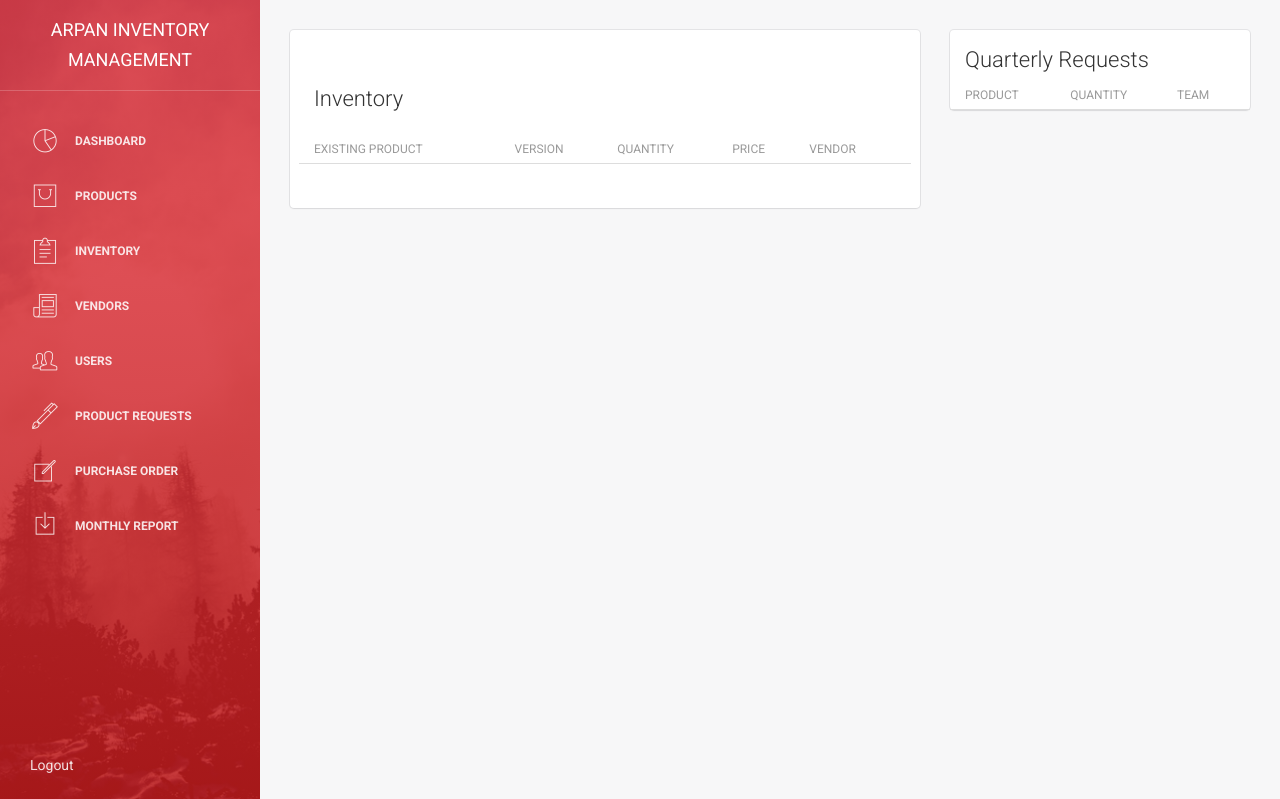
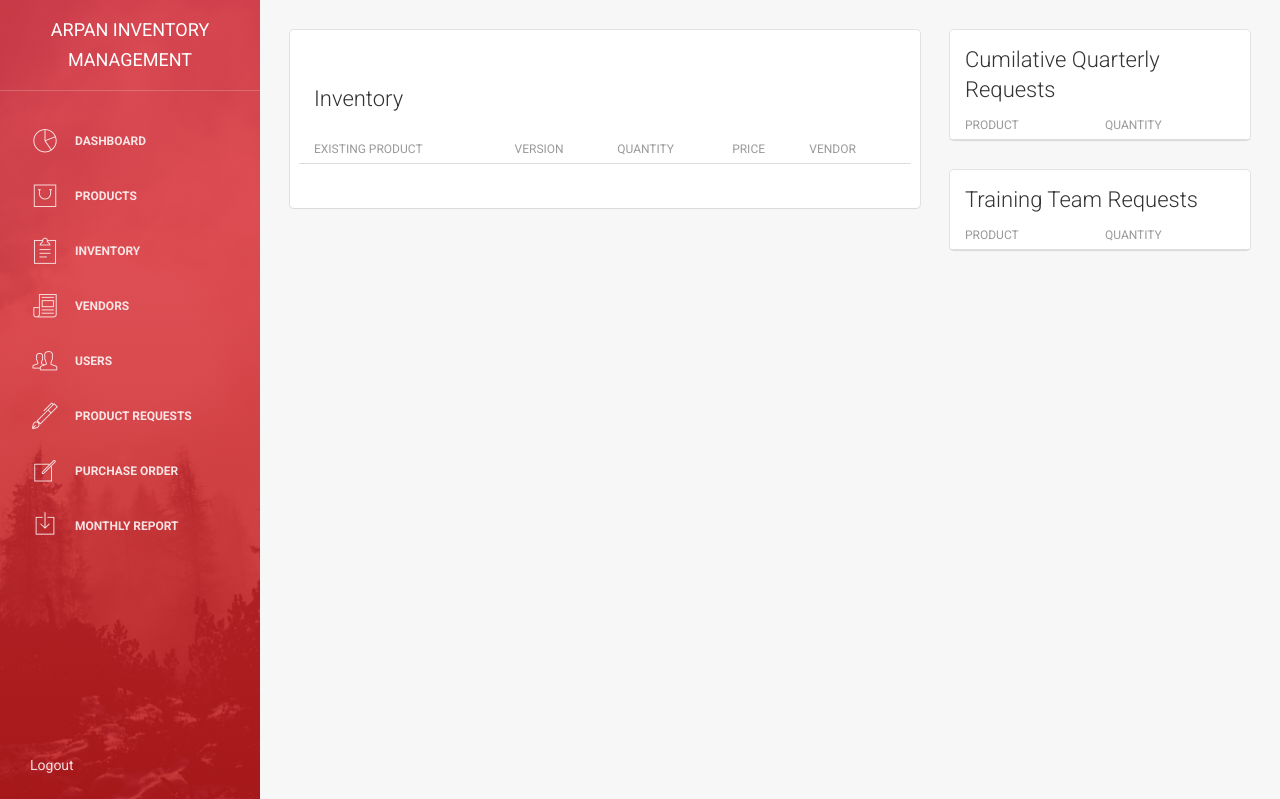
Before and after one commit to adot21044/Arpan, a Flask app: page /inventory in a window 1280 px wide. Shown: the top 799 px of the page. Run offline with Flask 2, Linux system fonts and the light colour scheme; data that the repository does not hold is empty; some libraries are stand-ins or nearby versions.

Commit message:
inventory bug

```diff
--- a/app.py
+++ b/app.py
@@ -158,7 +158,9 @@ def inventory():
         top_productdata[product_name] = top_productdata.get(product_name, 0)+pr.quantity
     product_data = (sorted(top_productdata.items(),
                            key=lambda x: x[1], reverse=True))
-    return render_template("inventory.html", stock=stock, products=products, product_data=product_data)
+    training_products= QuarterlyRequest.query.filter_by(team='training_team')
+
+    return render_template("inventory.html", stock=stock, products=products, product_data=product_data, training_products=training_products)
 
 
 @app.route("/products", methods=["GET", "POST"])
@@ -297,31 +299,31 @@ def logout():
 
 @app.route("/product-requests", methods=["GET", "POST"])
 def product_request():
+    products = Product.query.all()
+    product_requests = ProductRequest.query.filter_by(team=current_user.team).order_by(
+        ProductRequest.date.desc())
+    quarterly_requests = QuarterlyRequest.query.filter_by(team=current_user.team).order_by(QuarterlyRequest.date.desc())
     if request.form:
         data = request.form
-        product_request_incoming = ProductRequest(product_id=data.get("product"), quantity=data.get("quantity"),
-            user_id=current_user.id, date=data.get("date"), status=data.get("status"), organisation=data.get("organisation"), city=data.get("city", ""), returns=data.get("returns"), team=data.get("team"))
-        db.session.add(product_request_incoming)
+        product_request = ProductRequest(product_id=data.get("product"), quantity=data.get("quantity"),
+            user_id=current_user.id, date=data.get("date"), status="pending", organisation=data.get("organisation"), city=data.get("city", ""), returns=data.get("returns"), team=current_user.team)
+        quarterly_product_request = QuarterlyRequest.query.filter_by(product_id=data.get("product"), team=current_user.team).first()
+        if quarterly_product_request is None:
+            return render_template("teamproductrequest.html", products=products, product_requests=product_requests, quarterly_requests=quarterly_requests, error='You don\'t have any Quarterly Request for the product, please place quarterly request first.')
         if data.get("status") == "fulfilled":
             inventory = Inventory.query.filter_by(
                 product_id=data.get("product")).first()
-            quarterly_product_request = QuarterlyRequest.query.filter_by(product_id=data.get("product"), team=data.get("team")).first()
             if inventory is not None:
+                quarterly_product_request = QuarterlyRequest.query.filter_by(product_id=data.get("product"), team=data.get("team")).first()
                 inventory.quantity = inventory.quantity - \
                     int(data.get("quantity"))
-                if inventory.quantity < product_request_incoming.master_product.threshold:
-                    msg3 = Message("Dear Admin, A daily request has been made by a team member, please fulfil the order request at the earliest.", sender="arpaninventorymanagement@gmail.com",recipients=["fahim@arpan.org.in", "mayur@arpan.org.in"])
-                    mail.send(msg3)
-                if quarterly_product_request is not None:
-                    if quarterly_product_request.quantity < 50:
-                        send_mail("Quarterly Stock for %s is low, for team %s"%(product_request_incoming.master_product.name, data.get("team", '')), "Dear Admin, quarterly stock is running low")
-                    quarterly_product_request.quantity = quarterly_product_request.quantity - product_request_incoming.quantity
-                    db.session.add(quarterly_product_request)
+                if inventory.quantity < LOW_STOCK_THRESHOLD:
+                    mail.send(msg2)
+                    pass
+                quarterly_product_request.quantity = quarterly_product_request.quantity - product_request.quantity
                 db.session.add(inventory)
+        db.session.add(product_request)
         db.session.commit()
-    products = Product.query.all()
-    product_requests = ProductRequest.query.order_by(
-        ProductRequest.date.desc())
     return render_template("productrequest.html", products=products, product_requests=product_requests)
 
 
@@ -435,7 +437,7 @@ def purchase_orders():
         top_productdata[product_name] = top_productdata.get(product_name, 0)+pr.quantity
     product_data = (sorted(top_productdata.items(),
                            key=lambda x: x[1], reverse=True))
-    return render_template("purchaseorder.html", stock=stock, products=products, vendors=vendors,product_data = product_data)
+    return render_template("purchaseorder.html", stock=stock, products=products, vendors=vendors, product_data = product_data)
 
 
 @app.route("/delete-purchase-order/<request_id>")
--- a/models.py
+++ b/models.py
@@ -89,6 +89,7 @@ class ProductRequest(db.Model):
     city= db.Column(db.String(50), nullable=True)
     returns= db.Column(db.String(50), nullable=True)
     team=db.Column(db.String(100), nullable=True)
+    contact_person= db.Column(db.String(100), nullable=True)
 
 
 
--- a/templates/inventory.html
+++ b/templates/inventory.html
@@ -74,7 +74,7 @@
 <div class="col-md-4">
         <div class="card">
         <div class="header">
-            <h4 class="title">Quarterly Requests</h4>
+            <h4 class="title">Cumilative Quarterly Requests</h4>
         </div>
         <div class="card-body table-responsive">
             <table class="table table-hover table-striped">
@@ -89,14 +89,6 @@
                             Quantity
                         </th>
 
-                        <th>
-                            Team
-                        </th>
-
-                        <!-- <th>
-                            Date
-                        </th> -->
-
                     </tr>
                 </thead>
 
@@ -105,8 +97,37 @@
                     <tr>
                         <th>{{data}}</th>
                         <th>{{quantity}}</th>
-                        <th>{{request.team}}</th>
-                        <!-- <th>{{request.date}}</th> -->
+                    </tr>
+                    {%endfor%}
+                </tbody>
+            </table>
+        </div>
+    </div>
+    <div class="card">
+        <div class="header">
+            <h4 class="title">Training Team Requests</h4>
+        </div>
+        <div class="card-body table-responsive">
+            <table class="table table-hover table-striped">
+
+                <thead>
+                    <tr>
+                        <th>
+                            Product
+                        </th>
+
+                        <th>
+                            Quantity
+                        </th>
+
+                    </tr>
+                </thead>
+
+                <tbody>
+                    {% for data in training_products%}
+                    <tr>
+                        <th>{{data.master_product.name}}</th>
+                        <th>{{data.quantity}}</th>
                     </tr>
                     {%endfor%}
                 </tbody>
```
Also changed, not shown: migrations/versions/41e39419bec7_.py (added, +28 -0 lines).
